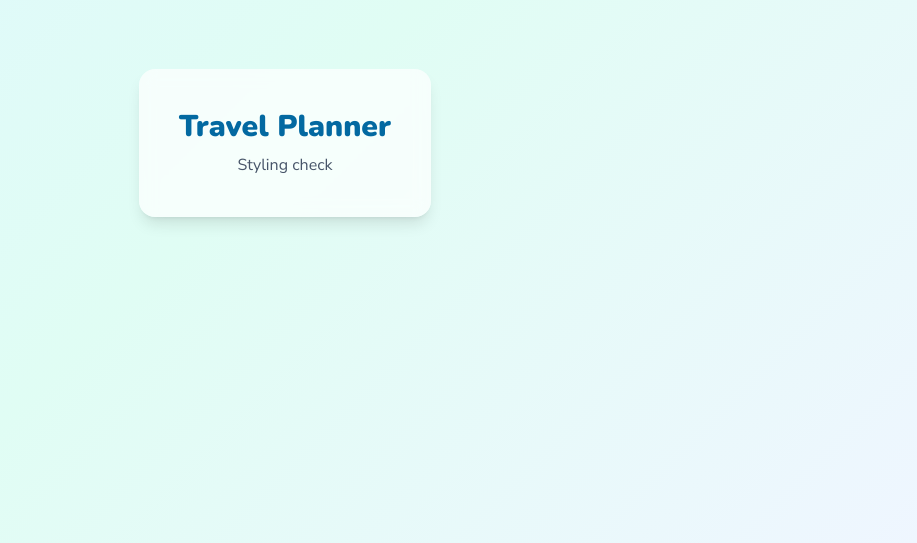
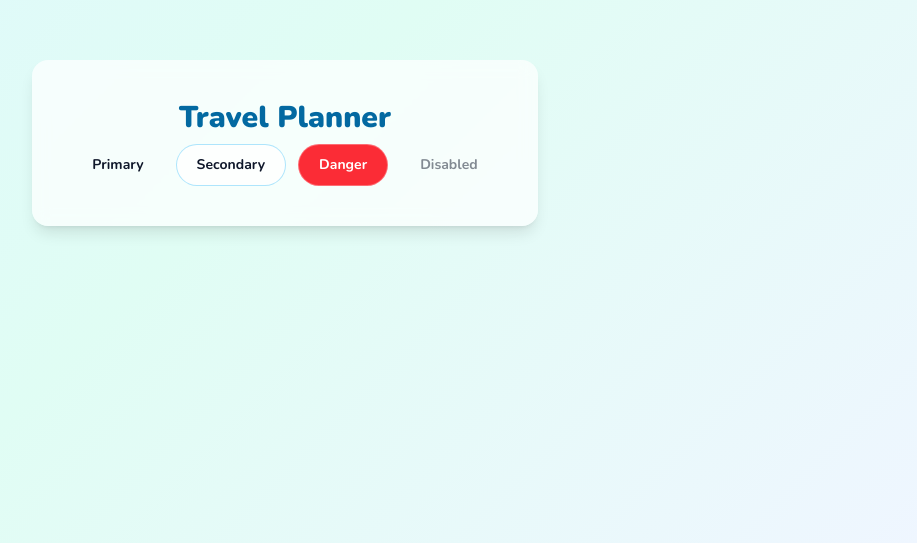
Before and after one commit to ssejmjanovic/Web2-Project, a React (Vite) app in the folder frontend/: page / in a window 1280 px wide. Shown: the part 257-800 px from the top of the page, without its empty margins (355-1272 px from the left). Built offline with nearby package versions, Linux system fonts and the light colour scheme.

Commit message:
feat: add reusable button component

```diff
--- a/frontend/src/App.tsx
+++ b/frontend/src/App.tsx
@@ -1,3 +1,6 @@
+import { Button } from './components/ui/Button';
+
+
 function App() {
   return (
     <div className="min-h-screen flex items-center justify-center p-8">
@@ -5,9 +8,13 @@ function App() {
         <h1 className="font-display text-3xl font-black text-sky-deep mb-2">
           Travel Planner
         </h1>
-        <p className="font-body text-ink-light">
-          Styling check
-        </p>
+
+        <div className="flex gap-3 justify-center">
+          <Button onClick={() => alert('clicked')}>Primary</Button>
+          <Button variant="secondary">Secondary</Button>
+          <Button variant="danger">Danger</Button>
+          <Button disabled>Disabled</Button>
+        </div>
       </div>
     </div>
   );
--- /dev/null
+++ b/frontend/src/components/ui/Button.tsx
@@ -0,0 +1,32 @@
+import type { ButtonHTMLAttributes, ReactNode } from 'react';
+
+type ButtonVariant = 'primary' | 'secondary' | 'danger';
+
+interface ButtonProps extends ButtonHTMLAttributes<HTMLButtonElement> {
+  children: ReactNode;
+  variant?: ButtonVariant;
+}
+
+const variantClasses: Record<ButtonVariant, string> = {
+  primary: 'btn-aero',
+  secondary: 'bg-white/70 text-ink border border-sky-aero/40 hover:bg-white',
+  danger: 'bg-red-500 text-white border border-white/30 hover:bg-red-400',
+};
+
+export function Button({
+  children,
+  variant = 'primary',
+  className = '',
+  ...rest
+}: ButtonProps) {
+  const base =
+    'inline-flex items-center justify-center gap-2 px-5 py-2.5 rounded-full ' +
+    'font-display font-bold text-sm transition-all ' +
+    'disabled:opacity-50 disabled:cursor-not-allowed';
+
+  return (
+    <button className={`${base} ${variantClasses[variant]} ${className}`} {...rest}>
+      {children}
+    </button>
+  );
+}
--- a/frontend/src/index.css
+++ b/frontend/src/index.css
@@ -1,26 +1,27 @@
-@import url('https://fonts.googleapis.com/css2?family=Nunito:wght@400;700;800;900&family=Nunito+Sans:wght@400;500;600;700&display=swap');
+@import url("https://fonts.googleapis.com/css2?family=Nunito:wght@400;700;800;900&family=Nunito+Sans:wght@400;500;600;700&display=swap");
 @import "tailwindcss";
 
 @theme {
   /* Sky / water */
-  --color-sky-deep:  #0369a1;
-  --color-sky-aero:  #38bdf8;
+  --color-sky-deep: #0369a1;
+  --color-sky-aero: #38bdf8;
+  --color-sky-mid: #0ea5e9;
   --color-sky-light: #e0f2fe;
 
   /* Green / nature */
-  --color-grass:       #22c55e;
-  --color-grass-deep:  #15803d;
+  --color-grass: #22c55e;
+  --color-grass-deep: #15803d;
   --color-grass-light: #dcfce7;
 
   /* Neutrals */
-  --color-ink:         #0f172a;
-  --color-ink-light:   #475569;
-  --color-chrome:      #e2e8f0;
+  --color-ink: #0f172a;
+  --color-ink-light: #475569;
+  --color-chrome: #e2e8f0;
   --color-chrome-dark: #64748b;
 
   /* Typography */
-  --font-display: 'Nunito', sans-serif;
-  --font-body:    'Nunito Sans', sans-serif;
+  --font-display: "Nunito", sans-serif;
+  --font-body: "Nunito Sans", sans-serif;
 }
 
 @layer base {
```
